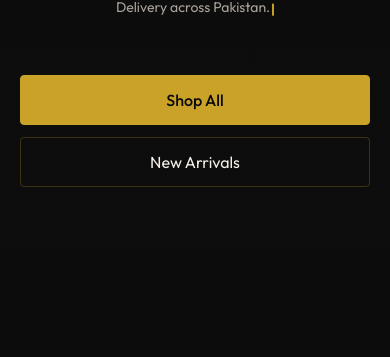
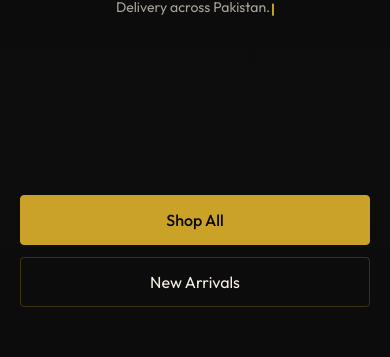
Before and after one commit to sqperfumes2/SQ-PERFUMES-ECOMMERCE, a React (Vite) app in the folder storefront/: page / in a window 390 px wide. Shown: the part 241-598 px from the top of the page. Built offline with nearby package versions, Linux system fonts and the light colour scheme; no server answers.

Commit message:
Move the mobile hero buttons further down without pinning them to the bottom.
Co-authored-by: Cursor <cursoragent@cursor.com>

```diff
--- a/storefront/src/components/home/HeroSection.jsx
+++ b/storefront/src/components/home/HeroSection.jsx
@@ -59,7 +59,7 @@ export default function HeroSection({ homepage }) {
             text={subtitle}
             className="mt-4 max-w-xl text-sm leading-relaxed text-muted sm:mt-5 sm:text-base md:text-lg"
           />
-          <div className="mt-14 flex w-full max-w-md flex-col gap-3 sm:mt-6 sm:max-w-none sm:flex-row sm:flex-wrap sm:items-center sm:justify-center">
+          <div className="mt-[min(26vh,11rem)] flex w-full max-w-md flex-col gap-3 sm:mt-6 sm:max-w-none sm:flex-row sm:flex-wrap sm:items-center sm:justify-center">
             <Button to={ctaPrimaryHref} size="lg" className="w-full sm:w-auto">
               {ctaPrimaryLabel}
             </Button>
```
